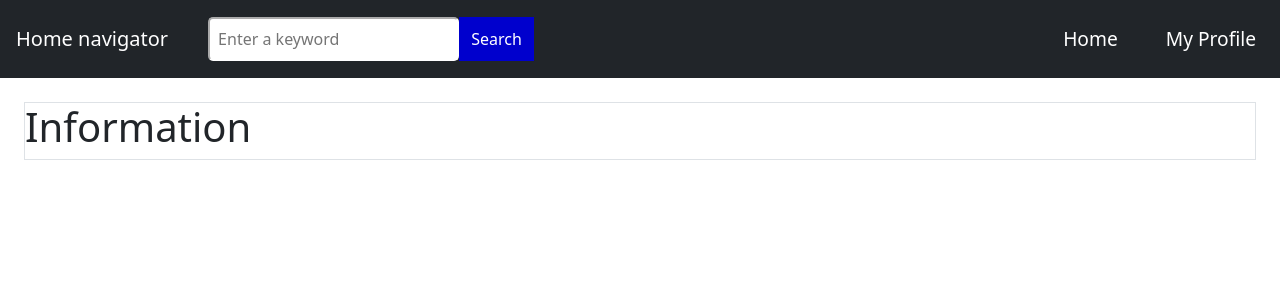
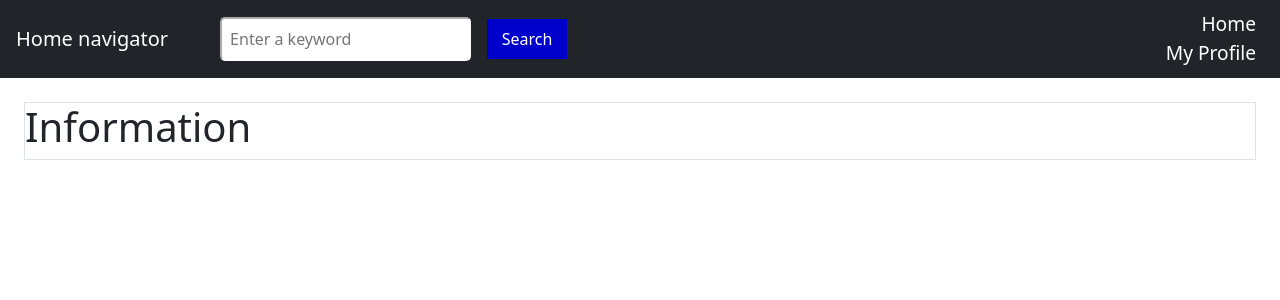
Before and after one commit to aseemsahoo/stock-exchange-ui, a React (Create React App) app: page /home in a window 1280 px wide. Shown: the top 300 px of the page. Built offline with nearby package versions, Linux system fonts and the light colour scheme.

Commit message:
improved navigation in home

```diff
--- a/src/components/Home/Navigation/NavigationHome.css
+++ b/src/components/Home/Navigation/NavigationHome.css
@@ -10,11 +10,10 @@ input{
     border-color: white;
 }
 button{
-    width: 75px;
+    width: 80px;
     padding: 8px;
     border-width: 0;
-    border-radius: 5px;
-    margin-left: 10px;
+    border-radius: 10px;
     color : white;
     background-color: mediumblue;
 }
--- a/src/components/Home/Navigation/NavigationHome.js
+++ b/src/components/Home/Navigation/NavigationHome.js
@@ -4,16 +4,17 @@ function NavigationHome() {
   return (
     <nav className="navbar top navbar-expand-lg navbar-dark bg-dark">
       <a className="navbar-brand p-2 m-2">Home navigator </a>
-      <div className="col d-flex mx-4">
+      <div className="container-fluid d-flex mx-4 justify-content-start">
         <input type="text" placeholder="Enter a keyword" />
-        <button> Search </button>
+        <button class="mx-3"> Search </button>
       </div>
+
       <ul class="nav justify-content-end">
         <li class="nav-item mx-4">
-            <a> Home </a>
+          <a> Home </a>
         </li>
         <li class="nav-item mx-4">
-            <a> My Profile </a>
+          <a> My Profile </a>
         </li>
       </ul>
     </nav>
```
